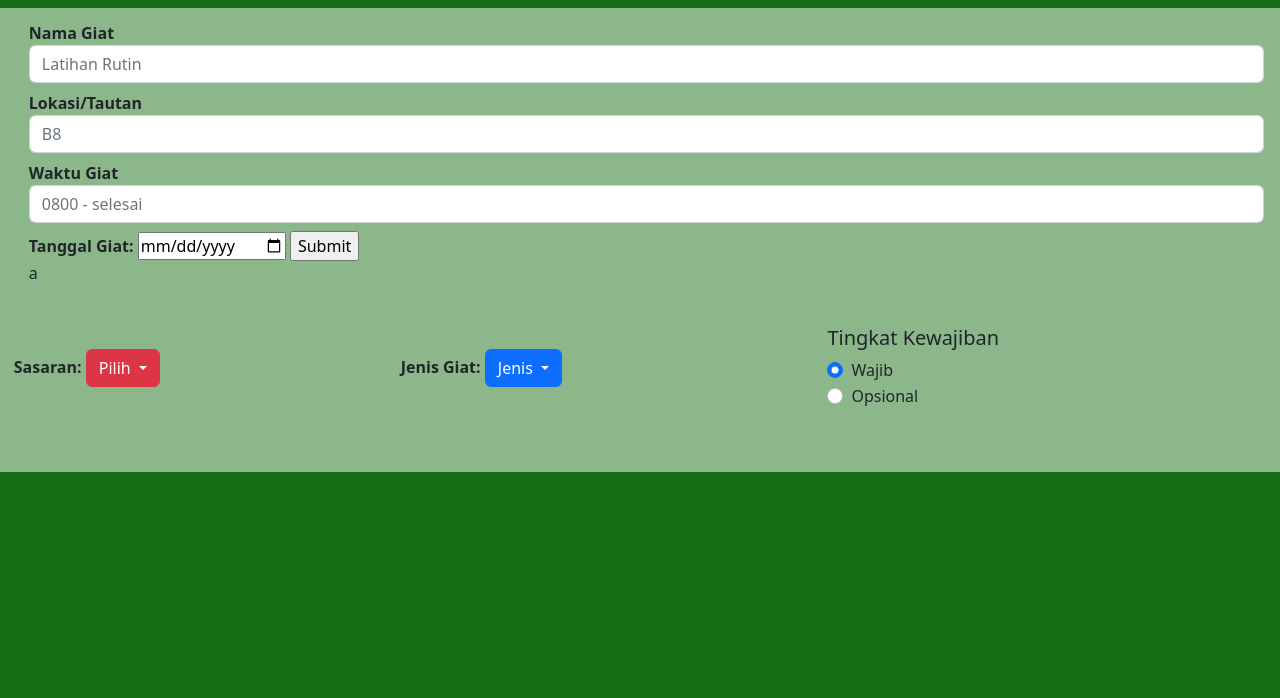
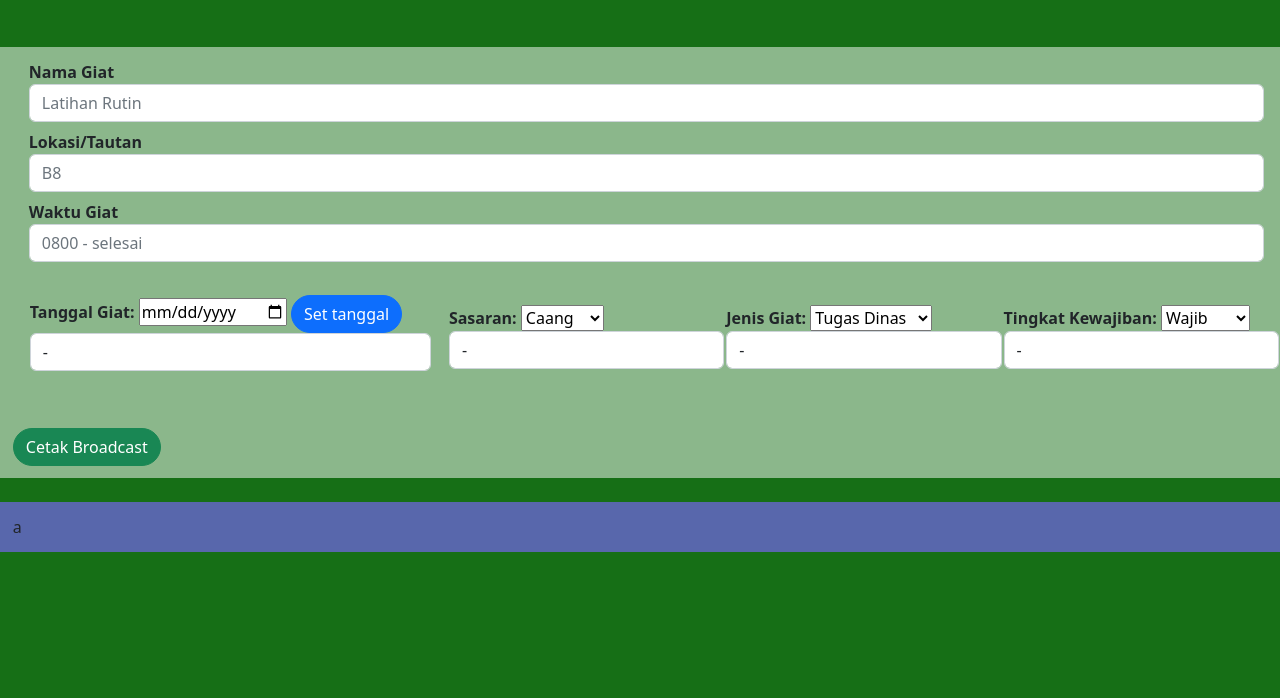
Before and after one commit to Okaminokiba315/repo-bc-wa-ig, a plain HTML site: page index.html in a window 1280 px wide. Shown: the part 102-800 px from the top of the page. Drawn offline with nearby package versions, Linux system fonts and the light colour scheme.

Commit message:
Update index.html

```diff
--- a/index.html
+++ b/index.html
@@ -1,5 +1,6 @@
 <!DOCTYPE html>
 <html>
+
 <head>
     <title>Broadcast WA</title>
     <meta charset="UTF-8" />
@@ -36,17 +37,119 @@
         padding-bottom: 1%;
         padding-left: 1%;
     }
+
+    #final {
+        background-color: rgba(113, 100, 228, 0.729);
+        padding-top: 1%;
+        padding-bottom: 1%;
+        padding-left: 1%;
+    }
 </style>
 <script>
-    $("#submit").onclick(function() {
-        var date = $("#datepicker").datepicker("getDate");
-        $("#placeholder").text(date);
-    });
+    function update() {
+        var select = document.getElementById('pilihtarget');
+        var option = select.options[select.selectedIndex];
+        document.getElementById('text1').value = option.text;
+    }
+
+    update();
+
+    function update2() {
+        var select = document.getElementById('pilihtarget2');
+        var option = select.options[select.selectedIndex];
+
+        document.getElementById('text2').value = option.text;
+    }
+
+    update2();
+
+    function update3() {
+        var select = document.getElementById('pilihtarget3');
+        var option = select.options[select.selectedIndex];
+
+        document.getElementById('text3').value = option.text;
+    }
+
+    update3();
+
+    function pilihtanggal() {
+        var x = document.getElementById("datepicker");
+        var currentVal = x.value;
+        currentValString = currentVal.toString();
+        var pickmonth = currentValString.substring(5, 7);
+        var bulan;
+        if (pickmonth == '01') {
+            bulan = "Januari";
+        } else if (pickmonth == '02') {
+            bulan = "Februari";
+        } else if (pickmonth == '03') {
+            bulan = "Maret";
+        } else if (pickmonth == '04') {
+            bulan = "April";
+        } else if (pickmonth == '05') {
+            bulan = "Mei";
+        } else if (pickmonth == '06') {
+            bulan = "Juni";
+        } else if (pickmonth == '07') {
+            bulan = "Juli";
+        } else if (pickmonth == '08') {
+            bulan = "Agustus";
+        } else if (pickmonth == '09') {
+            bulan = "September";
+        } else if (pickmonth == '10') {
+            bulan = "Oktober";
+        } else if (pickmonth == '11') {
+            bulan = "November";
+        } else if (pickmonth == '12') {
+            bulan = "Desember";
+        } else {
+            bulan = "Januari";
+        }
+
+        //var month = pilihbulan(pickmonth)
+        document.getElementById("placeholder").value = currentValString.substring(8) + " " + bulan + " " + currentValString.substring(0, 4);
+
+    }
+
+    function finalize() {
+        var validated = false;
+        var keys = document.getElementById("kunci").value;
+        pass = ["s5menwaui", "kmnmenwaui", "kngmenwaui", "kaurmenwaui"]
+        for (let i = 0; i < pass.length; i++) {
+            if (pass[i] == keys) {
+                alert("Akses diberikan.")
+                validated = true;
+                break;
+            }
+        }
+
+        if (validated == false) {
+            alert("Anda tidak diizinkan menggunakan template ini.Silakan hubungi pihak bersangkutan untuk membuat broadcast WhatsApp Menwa UI.")
+            document.getElementById("final").innerHTML = "Hubungi Humas Menwa UI."
+        } else {
+            var one = document.getElementById("namaacara").value;
+            var two = document.getElementById("lokasiacara").value;
+            var three = document.getElementById("waktugiat").value;
+            var four = document.getElementById("placeholder").value;
+            var five = document.getElementById("text1").value;
+            var six = document.getElementById("text2").value;
+            var seven = document.getElementById("text3").value;
+            //var select1 = document.getElementById('pilihtarget');
+            //var picked1 = select1.options[select.selectedIndex];
+            document.getElementById("final").innerHTML = one + " " + two + " " + three + " " +
+                four + " " + five + " " + six + " " + seven;
+
+
+            document.getElementById("kunci").value = "";
+        }
+        validated = false;
+    }
 </script>
 
 <body>
     <nav class="navbar navbar-expand-lg navbar-dark bg-light">
         <h2>Template Broadcast Whatsapp</h2>
+        <input type="password" class="form-control " id="kunci" placeholder="Tulis Password anda">
     </nav>
     <br>
     <br>
@@ -62,7 +165,7 @@
         <form>
             <div class="form-group mx-sm-3 mb-2">
                 <label for="namaacara">Lokasi/Tautan</label>
-                <input type="email" class="form-control " id="namaacara" placeholder="B8">
+                <input type="email" class="form-control " id="lokasiacara" placeholder="B8">
             </div>
         </form>
 
@@ -73,73 +176,64 @@
             </div>
         </form>
 
-        <form>
-            <div class="form-group mx-sm-3 mb-2">
-                <label for="datepicker">Tanggal Giat:</label>
-                <input type="date" id="datepicker" name="datepicker">
-                <input type="submit" id="submit">
-                <p id="placeholder">a</p>
-            </div>
-        </form>
+
 
         <br>
         <table style="width:100%">
             <tr>
-                <th><label style="font-weight: light;">Sasaran:  </label>
-                    <div class="btn-group">
-
-                        <button type="button" class="btn btn-danger dropdown-toggle" data-toggle="dropdown" aria-haspopup="true" aria-expanded="false">
-                          Pilih
-                        </button>
-                        <div class="dropdown-menu">
-                            <a class="dropdown-item" href="#">Caang</a>
-                            <a class="dropdown-item" href="#">Organik</a>
-                            <div class="dropdown-divider"></div>
-                            <a class="dropdown-item" href="#">Umum</a>
-                            <a class="dropdown-item" href="#">Iluni</a>
+                <th>
+                    <form>
+                        <div class="form-group mx-sm-3 mb-2">
+                            <label for="datepicker">Tanggal Giat:</label>
+                            <input type="date" id="datepicker" name="datepicker">
+                            <button type="button" class="btn btn-primary rounded-pill" id="submit" onclick="pilihtanggal()">Set tanggal</button>
+                            <input class="form-control" id="placeholder" value="-" readonly>
                         </div>
-                    </div>
-                </th>
-                <th><label style="font-weight: light;">Jenis Giat:  </label>
-                    <div class="btn-group">
-                        <button type="button" class="btn btn-primary dropdown-toggle" data-toggle="dropdown" aria-haspopup="true" aria-expanded="false">
-                            Jenis
-                          </button>
-                        <div class="dropdown-menu">
-                            <a class="dropdown-item" href="#">Tugas Dinas</a>
-                            <a class="dropdown-item" href="#">Upacara</a>
-                            <div class="dropdown-divider"></div>
-                            <a class="dropdown-item" href="#">Latihan Rutin</a>
-                            <div class="dropdown-divider"></div>
-                            <a class="dropdown-item" href="#">Undangan</a>
-                            <div class="dropdown-divider"></div>
-                            <a class="dropdown-item" href="#">Lain-lain</a>
-                        </div>
-                    </div>
+                    </form>
                 </th>
                 <th>
-                    <h5>Tingkat Kewajiban</h5>
-                    <div class="form-check">
-                        <input class="form-check-input" type="radio" name="exampleRadios" id="exampleRadios1" value="option1" checked>
-                        <label style="font-weight: lighter;" class="form-check-label" for="exampleRadios1">
-                          Wajib
-                        </label>
-                    </div>
-                    <div class="form-check">
-                        <input class="form-check-input" type="radio" name="exampleRadios" id="exampleRadios2" value="option2">
-                        <label style="font-weight: lighter;" class="form-check-label" for="exampleRadios2">
-                          Opsional
-                        </label>
-                    </div>
+                    <label style="font-weight: light;">Sasaran:  </label>
+                    <select class="custom-select" id="pilihtarget" onChange="update()">
+                        <option value="ca">Caang</option>
+                        <option value="or">Organik</option>
+                        <option value="il">Iluni</option>
+                        <option value="u">Umum</option>
+                    </select>
+                    <input class="form-control" id="text1" value="-" readonly>
+                </th>
+                <th>
+                    <label style="font-weight: light;">Jenis Giat:  </label>
+                    <select class="custom-select" id="pilihtarget2" onChange="update2()">
+                        <option value="tdin">Tugas Dinas</option>
+                        <option value="upacara">Upacara</option>
+                        <option value="larut">Latihan Rutin</option>
+                        <option value="udgan">Undangan</option>
+                        <option value="lnln">Lain-lain</option>
+                    </select>
+                    <input class="form-control" id="text2" value="-" readonly>
+                </th>
+                <th>
+                    <label style="font-weight: light;">Tingkat Kewajiban:  </label>
+                    <select class="custom-select" id="pilihtarget3" onChange="update3()">
+                        <option value="wj">Wajib</option>
+                        <option value="op">Opsional</option>
+                    </select>
+                    <input class="form-control" id="text3" value="-" readonly>
                 </th>
             </tr>
         </table>
         <br>
         <br>
+        <button type="button" class="btn btn-success rounded-pill" id="submit" onclick="finalize()">Cetak Broadcast</button>
 
+    </div>
+    <br>
+    <div>
+        <p id="final">a</p>
     </div>
 
 
 
 </body>
+
 </html>
```
